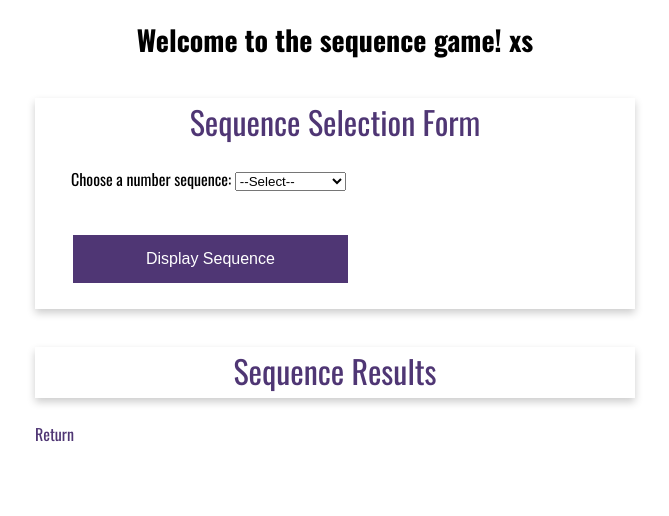
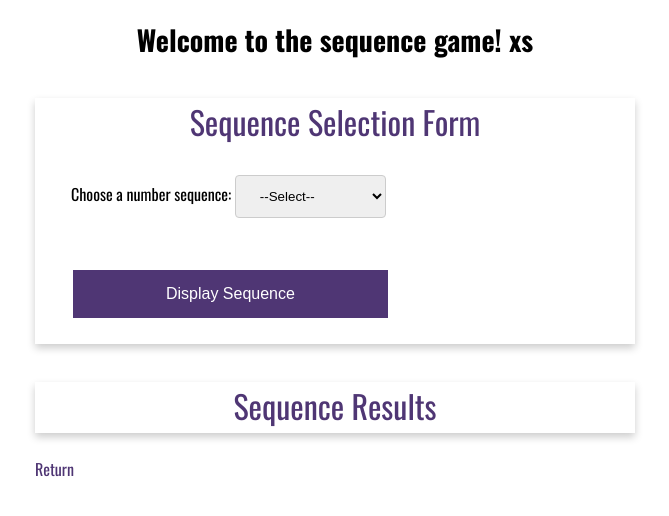
Before and after one commit to Desertcoqui/web-231, a plain HTML site: page week-5/detres-sequence-game.html in a window 1280 px wide. Shown: the whole page, without its empty margins (305-974 px from the left). Drawn offline with nearby package versions, Linux system fonts and the light colour scheme.

Commit message:
index file updated

```diff
--- a/global.css
+++ b/global.css
@@ -87,6 +87,14 @@ body {
   border-radius: 4px;
   box-sizing: border-box;
 }
+.drop-down-menu {
+  padding: 12px 20px;
+  margin: 8px 0;
+  display: inline-block;
+  border: 1px solid #ccc;
+  border-radius: 4px;
+  box-sizing: border-box;
+}
 .form {
   display: inline-grid;
   grid-template-columns: auto;
```
Also changed, not shown: index.html (renamed from detres-sequence-game.html, +6 -4 lines), 1 other file.
